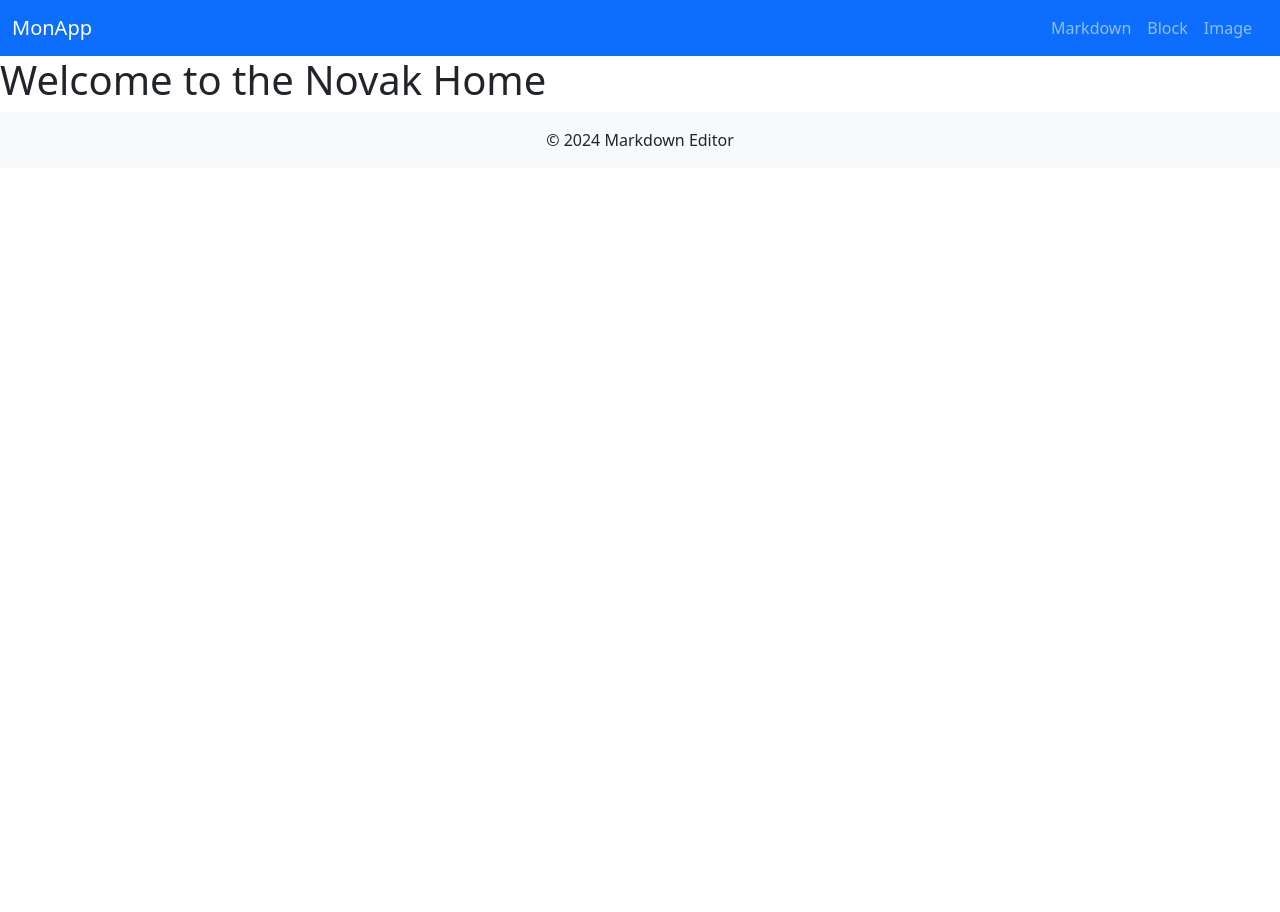
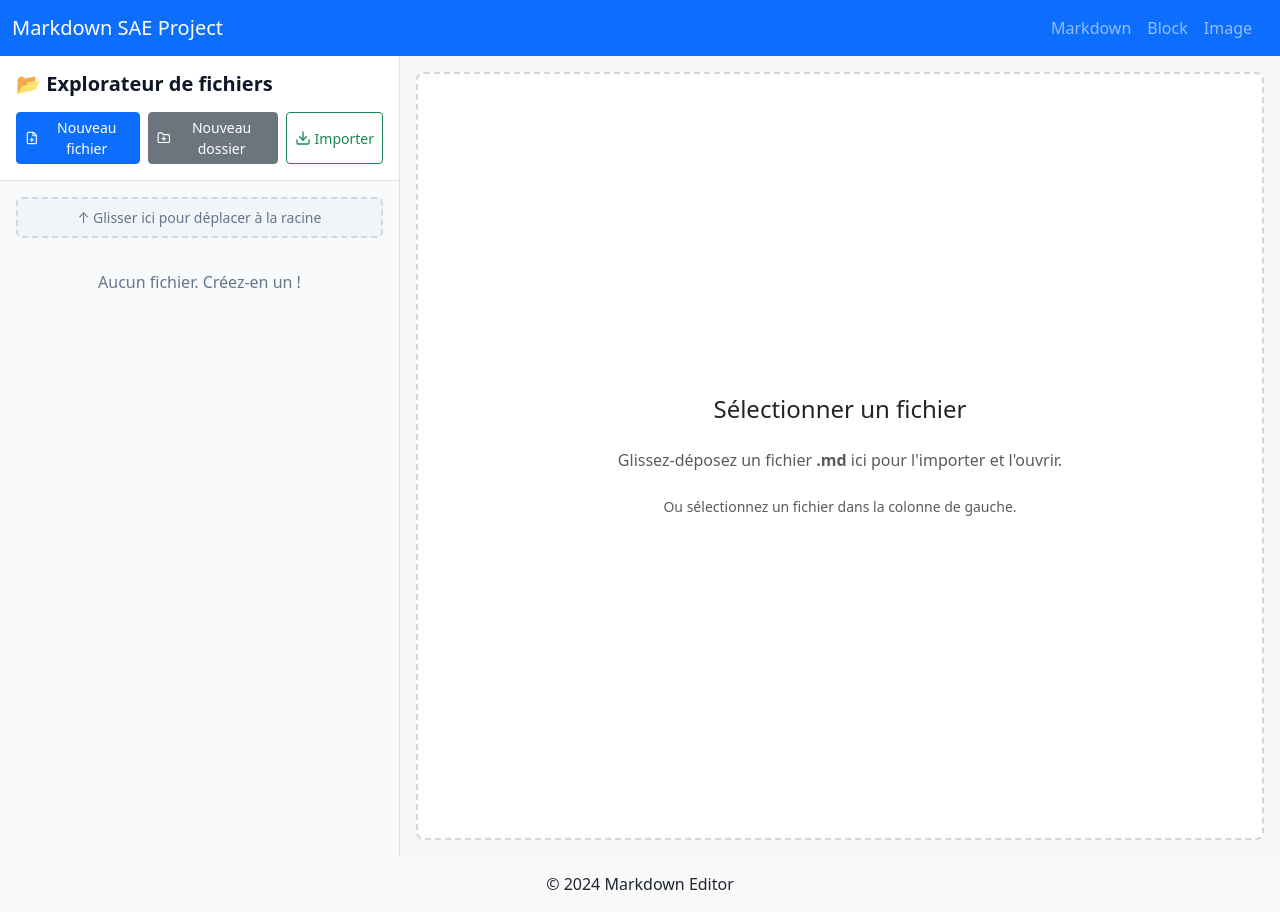
Before and after one commit to Fautrat/projet-markdown, a React (Vite) app: page / in a window 1280 px wide. Before the commit the page ends 800 px from the top, so only its background shows below. Built offline with nearby package versions, Linux system fonts and the light colour scheme.

Commit message:
t'as capté

```diff
--- a/src/components/baseComponent/NavBar.jsx
+++ b/src/components/baseComponent/NavBar.jsx
@@ -4,7 +4,7 @@ function NavBar() {
   return (
     <nav style={{ backgroundColor: "#0d6efd" }} className="navbar navbar-dark">
       <div className="container-fluid">
-        <NavLink className="navbar-brand" to="/">MonApp</NavLink>
+        <NavLink className="navbar-brand" to="/">Markdown SAE Project</NavLink>
         <ul className="navbar-nav d-flex flex-row ms-auto">
           <li className="nav-item me-3">
             <NavLink to="/markdown" className={({ isActive }) => "nav-link" + (isActive ? " active" : "")}>Markdown</NavLink>
--- a/src/components/baseComponent/home.jsx
+++ /dev/null
@@ -1,10 +0,0 @@
-import NavBar from '../baseComponent/NavBar.jsx';
-
-function Home() {
-  return (
-    <div>
-        <h1>Welcome to the Novak Home</h1>
-    </div>
-  );
-}
-export default Home;
--- a/src/router/route.js
+++ b/src/router/route.js
@@ -1,5 +1,4 @@
 import { createBrowserRouter } from "react-router-dom";
-import Home from '../components/baseComponent/home.jsx';
 import NotFound from '../components/baseComponent/notFound.jsx';
 import Layout from '../components/Layout/Layout.jsx';
 import MarkdownPage from "../components/markdown/MarkdownPage.jsx";
@@ -15,11 +14,7 @@ const routes = [
     children: [
   {
     index: true,
-    Component: Home,
-  },
-  {
-    path: "home",
-    Component: Home,
+    Component: MarkdownPage,
   },
   {
     path: "markdown",
--- a/src/router/routes/imageRoute.js
+++ b/src/router/routes/imageRoute.js
@@ -1,6 +1,6 @@
-import Image from "../../components/imageComponent/Image.jsx";
+import Image from "../../components/ImageComponent/Image.jsx";
 import Upload from "../../components/imageComponent/Upload.jsx";
-import Library from "../../components/imageComponent/Library.jsx";
+import Library from "../../components/ImageComponent/Library.jsx";
 
 const route = {
     path: "image",
```
